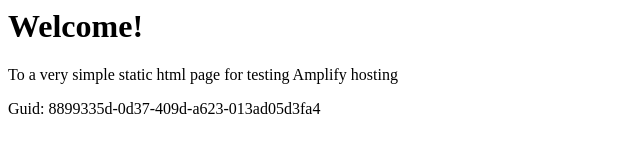
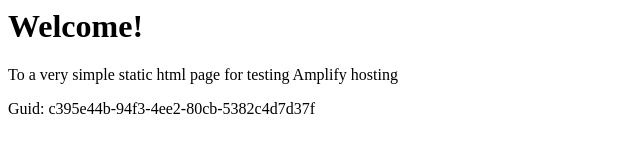
Before and after one commit to aws-aemilia-yul/Github-PR-Commit-Integration-Test-DoNotTouch-GithubWebhookPreviewCanaryTest-v1-preprod-ca-central-1, a website: page src/index.html in a window 1280 px wide. Shown: the full height of the page, 0-640 px from the left. Drawn offline with Linux system fonts and the light colour scheme.

Commit message:
commit from integ tests

```diff
--- a/src/index.html
+++ b/src/index.html
@@ -12,6 +12,6 @@
 <body>
     <h1>Welcome!</h1>
     <p>To a very simple static html page for testing Amplify hosting</p>
-    <p>Guid: 8899335d-0d37-409d-a623-013ad05d3fa4</p></body>
+    <p>Guid: c395e44b-94f3-4ee2-80cb-5382c4d7d37f</p></body>
 
 </html>
```
